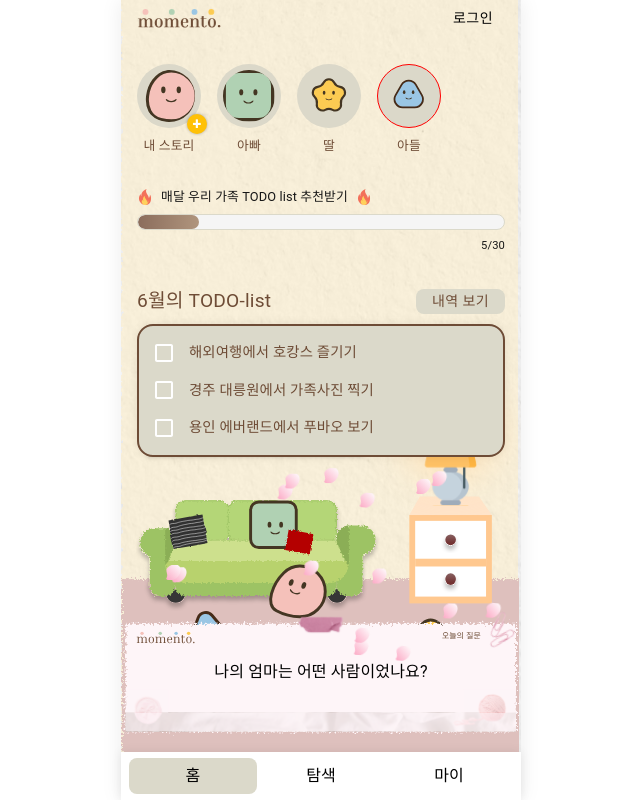
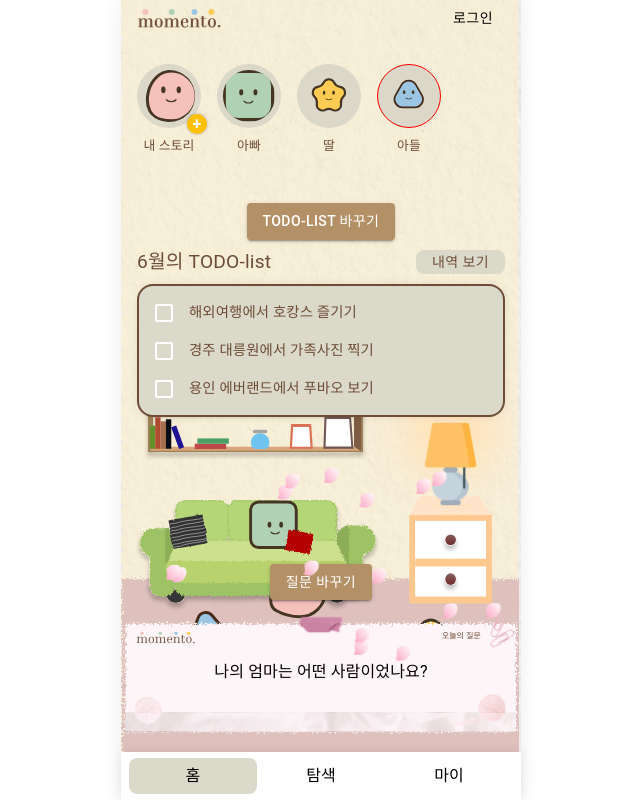
Before and after one commit to CHALLKATHON-Official/2025_CHALLKATHON_CAFFEINE-ADDICT_FE, a Next.js app: page / in a window 1280 px wide. Before the commit this address had no page. Shown: the whole page, without its empty margins (319-959 px from the left). Built offline with nearby package versions, Linux system fonts and the light colour scheme.

Commit message:
fix: 투두 생성, 질문 생성 변경된 정책 반영

```diff
--- a/app/home_components/DailyQuestion.tsx
+++ b/app/home_components/DailyQuestion.tsx
@@ -8,6 +8,19 @@ export default function DailyQuestion() {
 	const question = '나의 엄마는 어떤 사람이었나요?';
 
 	return (
+		<Box sx={{
+			width: '100%',
+			display: 'flex',
+			flexDirection: 'column',
+			alignItems: 'center',
+			justifyContent: 'center',
+			gap: '0.5rem',
+		}}>
+			<Button variant='contained'
+				sx={{ backgroundColor: '#B49066' }}
+			>
+				질문 바꾸기
+			</Button>
 			<Button
 				sx={{
 					width: '100%',
@@ -27,5 +40,6 @@ export default function DailyQuestion() {
 			>
 				<Typography>{question}</Typography>
 			</Button>
+		</Box>
 	);
 }
--- a/app/home_components/TodoList.tsx
+++ b/app/home_components/TodoList.tsx
@@ -27,6 +27,7 @@ export default function TodoList() {
 				gap: '0.5rem',
 			}}
 		>
+			<Button variant='contained' sx={{ backgroundColor: '#B49066' }}>TODO-list 바꾸기</Button>
 			<Box
 				sx={{
 					width: '100%',
--- a/app/page.tsx
+++ b/app/page.tsx
@@ -3,7 +3,6 @@ import { useEffect } from 'react';
 import { useRouter } from 'next/navigation';
 import { Box, Typography } from '@mui/material';
 import Story from './home_components/Story';
-import ProgressBar from './home_components/Progress';
 import TodoList from './home_components/TodoList';
 import DailyQuestion from './home_components/DailyQuestion';
 import PetalField from './home_components/PetalField';
@@ -11,18 +10,34 @@ import PetalField from './home_components/PetalField';
 import BeforeNotice from './home_components/before_included_components/BeforeNotice';
 import InviteCode from './home_components/before_included_components/InviteCode';
 
-// 모멘토 홈화면
+// mockData
+const mockUser = {
+  name: '봉미선',
+  hasRole: true,
+  role: 'mom',
+  hasFamily: true,
+  familyMember: ['아빠', '아들', '딸']
+}
+
 export default function Home() {
   const router = useRouter();
-  const noFamily = false;
 
-  // 접속한 사용자가 로그인 정보가 없다면, 최초 로그인 페이지로 리다이렉션 한다
   useEffect(() => {
-    const data = localStorage.getItem('nickname');
-    if (!data) {
-      router.replace('/hellosplash');
+    const nickname = localStorage.getItem('nickname');
+
+    // TODO: 카카오로그인 성공 후 반환값 실제 형태 확인하기 !!
+    // 로그인 정보 x 시 router.replace('/hellosplash'); 리디렉트
+    if (!nickname) {
+      console.log('로그인 정보 없음');
+      // router.replace('/hellosplash');
+      return;
     }
-  }, [router]);
+    // 역할이 없다면 router.replace('/welcomesplash');  리디렉트
+    if (!mockUser.hasRole) {
+      console.log('역할 없음');
+      router.replace('/welcomesplash');
+    }
+  }, [router, mockUser.hasRole]);
 
   return (
     <Box sx={{
@@ -40,7 +55,7 @@ export default function Home() {
     }}>
       {/* 첫 회원가입해서 아직 가족이 없는 경우 */}
       {
-        noFamily && (
+        !mockUser.hasFamily && (
           <>
             <BeforeNotice />
             <InviteCode />
@@ -49,7 +64,7 @@ export default function Home() {
       }
 
       {/* 가족이 있는 경우 */}
-      {!noFamily && (
+      {mockUser.hasFamily && (
         <>
           <Box sx={{
             width: '100%',
@@ -60,11 +75,9 @@ export default function Home() {
             gap: '1rem',
           }}>
             <Story />
-            <ProgressBar />
             <TodoList />
           </Box>
           <DailyQuestion />
-
           <PetalField />
         </>
       )
```
Also changed, not shown: app/hellosplash/page.tsx (+5 -3 lines), app/home_components/Splash_after_makeTodo.tsx (added, +19 -0 lines), app/home_components/Splash_before_makeTodo.tsx (added, +19 -0 lines). Lines whose indentation alone changed are shown as unchanged.
